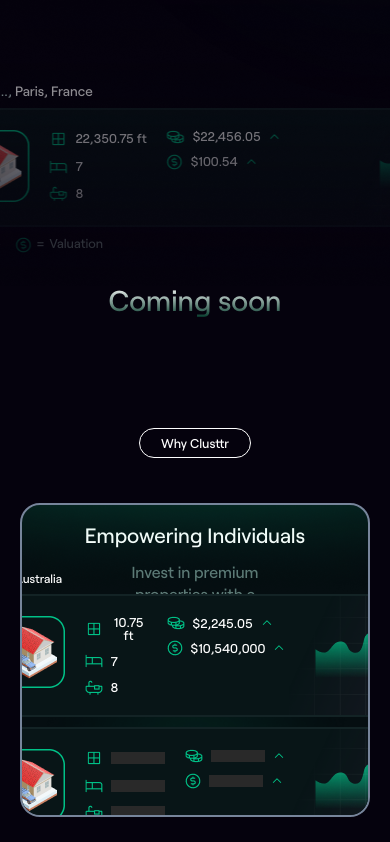
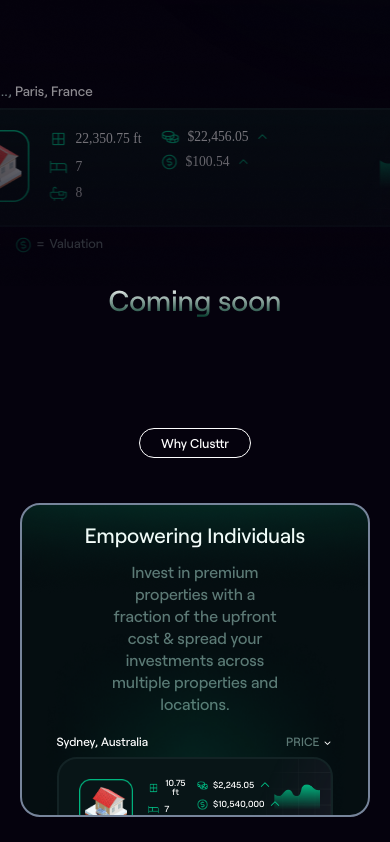
Before and after one commit to Clusttr/clusttr-web, a React (Vite) app: page / in a window 390 px wide. Shown: the part 1220-2062 px from the top of the page. Built offline with nearby package versions, Linux system fonts and the light colour scheme; a web font is replaced by a local one.

Commit message:
Still working on the mobile responsive design

```diff
--- a/src/views/landing/Avatar.tsx
+++ b/src/views/landing/Avatar.tsx
@@ -18,8 +18,8 @@ const Avatar = ({ avatarsNumber, imgSrc, randomColors }: AvatarType) => {
 						: `${randomColors[avatarsNumber - 1]}`,
 			}}
 		>
-			<div>
-				<img src={imgSrc} alt="community_avatar" />
+			<div >
+				<img src={imgSrc} alt="community_avatar" className='h'/>
 			</div>
 		</AvatarStyle>
 	);
--- a/src/views/landing/ComingSoonCard.tsx
+++ b/src/views/landing/ComingSoonCard.tsx
@@ -1,4 +1,4 @@
-import styled from 'styled-components';
+import styled, { css } from 'styled-components';
 import chart from '../../assets/coming_soon/chart_line.png';
 import house from '../../assets/coming_soon/house.png';
 import grid from '../../assets/coming_soon/grid.png';
@@ -29,16 +29,13 @@ const ComingSoonCard = ({
 	isEmpoweringDesign,
 }: CardType) => {
 	return (
-		<CardStyle>
+		<CardStyle isEmpoweringDesign={isEmpoweringDesign}>
 			<img className="grid_img" src={grid} alt="" />
 			<div className="card_info_container">
 				<div>
-					<img src={house} alt="" />
+					<img className="house_img" src={house} alt="" />
 				</div>
-				<div
-					className="card_info_inner_container"
-					style={!isEmpoweringDesign ? { minWidth: '300px' } : { minWidth: 0 }}
-				>
+				<div className="card_info_inner_container">
 					<div className="card_info_inner_container_contents">
 						<div className="card_info">
 							<img src={windowEdge} alt="" />
@@ -88,13 +85,13 @@ const ComingSoonCard = ({
 				</div>
 			</div>
 			<div>
-				<img src={chart} alt="" />
+				<img className="chart_img" src={chart} alt="" />
 			</div>
 		</CardStyle>
 	);
 };
 
-const CardStyle = styled.div`
+const CardStyle = styled.div<{ isEmpoweringDesign: boolean }>`
 	display: flex;
 	gap: 30px;
 	background-color: #081517;
@@ -107,6 +104,7 @@ const CardStyle = styled.div`
 
 	& .grid_img {
 		position: absolute;
+		top:0;
 		right: 0;
 	}
 	& .card_info_container {
@@ -118,6 +116,13 @@ const CardStyle = styled.div`
 		width: 100%;
 		gap: 20px;
 	}
+	${(props) =>
+		!props.isEmpoweringDesign &&
+		css`
+			& .card_info_inner_container {
+				min-width: 300px;
+			}
+		`}
 	& .card_info_inner_container_contents {
 		display: flex;
 		flex-direction: column;
@@ -127,13 +132,55 @@ const CardStyle = styled.div`
 		display: flex;
 		align-items: center;
 		gap: 8px;
-		font-weight: 500;
-		font-size: 0.8rem;
+	}
+	.card_info > div:nth-child(2) {
+		font-size: 0.85rem;
 	}
 	& .card_info_fake {
-		width: 3.4rem;
+		width: 3.9rem;
 		height: 0.8rem;
 		background-color: #292929;
+	}
+	${(props) =>
+		props.isEmpoweringDesign &&
+		css`
+			& .card_info_inner_container {
+				min-width: 0;
+			}
+			@media (max-width: 480px) {
+				.house_img {
+					width: 3.4rem;
+				}
+				& .card_info_container {
+					gap: 15px;
+				}
+				& .card_info_inner_container {
+					gap: 10px;
+				}
+				& .card_info_inner_container_contents {
+					gap: 7px;
+				}
+				& .card_info {
+					gap: 5px;
+				}
+				.card_info > img:first-child {
+					width: 0.7rem;
+				}
+				.card_info > div:nth-child(2) {
+					font-size: 0.55rem;
+					font-weight: 500;
+				}
+
+				.grid_img {
+					width: 30%;
+				}
+				.chart_img{
+					width: 17%;
+					top:25%;
+					right:4%;
+					position: absolute;
+				}
+	`}
 	}
 `;
 
--- a/src/views/landing/WhyClusttrCommunityAligned.tsx
+++ b/src/views/landing/WhyClusttrCommunityAligned.tsx
@@ -63,8 +63,7 @@ const CommunityDesign = styled.div`
 		gap: 10px;
 		position: absolute;
 		right: -4%;
-		bottom:-4%;
-
+		bottom: -4%;
 	}
 `;
 
--- a/src/views/landing/WhyClusttrEmpoweringDesign.tsx
+++ b/src/views/landing/WhyClusttrEmpoweringDesign.tsx
@@ -61,5 +61,10 @@ const EmpowerDesign = styled.div`
 	& .empower_design_price > :first-child {
 		color: #5d7a76;
 	}
+	@media (max-width: 480px) {
+		width: 80%;
+		bottom: -50%;
+
+	}
 `;
 export default WhyClusttrEmpoweringDesign;
```
